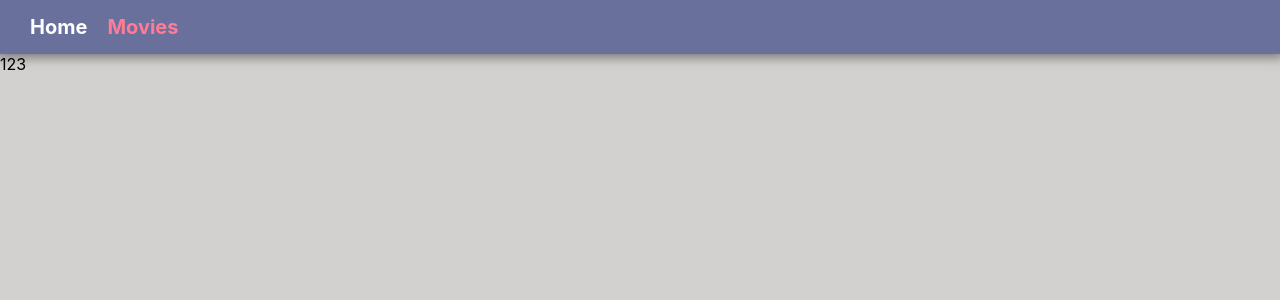
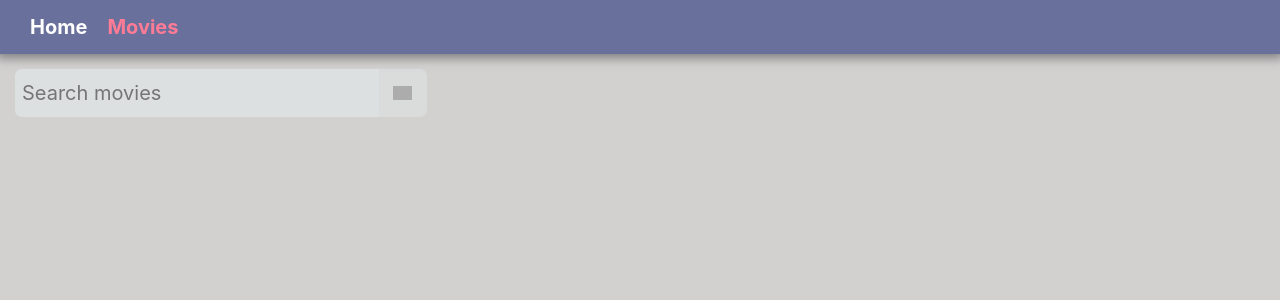
Before and after one commit to MartyniukOleg91/goit-react-hw-05-movies-second-attempt, a React (Create React App) app: page /movies in a window 1280 px wide. Shown: the top 300 px of the page. Built offline with nearby package versions, Linux system fonts and the light colour scheme; grey boxes are pictures that could not be loaded.

Commit message:
add function in movies

```diff
--- a/src/index.js
+++ b/src/index.js
@@ -11,3 +11,5 @@ ReactDOM.createRoot(document.getElementById('root')).render(
     </BrowserRouter>
   </React.StrictMode>
 );
+
+// basename="/goit-react-hw-05-movies-second-attempt/"
--- a/src/pages/Movies.jsx
+++ b/src/pages/Movies.jsx
@@ -1,5 +1,75 @@
+import { Link, useSearchParams, useLocation } from 'react-router-dom';
+import { useState, useEffect } from 'react';
+import { moviesQueryRequest } from '../services/API';
+import {
+  Container,
+  Form,
+  MoviesList,
+  Input,
+  Button,
+} from '../components/Layout/Layout.styled';
+
 const Movies = () => {
-  return <>123</>;
+  const [moviesFound, setMoviesFound] = useState([]);
+  const [noResult, setNoResult] = useState(false);
+  const [searchParams, setSearchParams] = useSearchParams();
+  const query = searchParams.get('search');
+  const location = useLocation();
+
+  function handlerQuery(evt) {
+    evt.preventDefault();
+
+    const form = evt.currentTarget;
+    const searchQuery = form.elements.search.value;
+
+    setSearchParams({ search: searchQuery });
+
+    form.reset();
+  }
+
+  useEffect(() => {
+    setNoResult(false);
+    if (!query) {
+      return;
+    }
+    (async function searchMovies() {
+      const res = await moviesQueryRequest(query);
+      const movies = res.data.results;
+      if (movies.length === 0) {
+        setNoResult(true);
+        return;
+      }
+      setMoviesFound(movies);
+    })(query);
+    return () => {};
+  }, [query]);
+
+  return (
+    <Container>
+      <Form onSubmit={handlerQuery}>
+        <Input
+          name="search"
+          type="text"
+          autoComplete="off"
+          autoFocus
+          placeholder="Search movies"
+        ></Input>
+        <Button type="submit"> </Button>
+      </Form>
+      {query && !noResult && (
+        <MoviesList>
+          {moviesFound.map(({ id, name, title }) => (
+            <li key={id}>
+              <Link to={`${id}`} state={{ from: location }} key={id}>
+                {title} {name}
+              </Link>
+            </li>
+          ))}
+        </MoviesList>
+      )}
+      {noResult && <div>Aw, there are no results for your query!</div>}
+    </Container>
+  );
 };
 
 export default Movies;
--- a/src/services/API.jsx
+++ b/src/services/API.jsx
@@ -15,3 +15,20 @@ export async function trendingmoviesRequest() {
     console.log('error = ', error);
   }
 }
+
+export async function moviesQueryRequest(search) {
+  try {
+    const response = await axios.get(`search/movie`, {
+      params: {
+        api_key: KEY,
+        language: 'en-US',
+        query: search,
+        include_adult: false,
+        page: 1,
+      },
+    });
+    return response;
+  } catch (error) {
+    console.log('error = ', error);
+  }
+}
```
